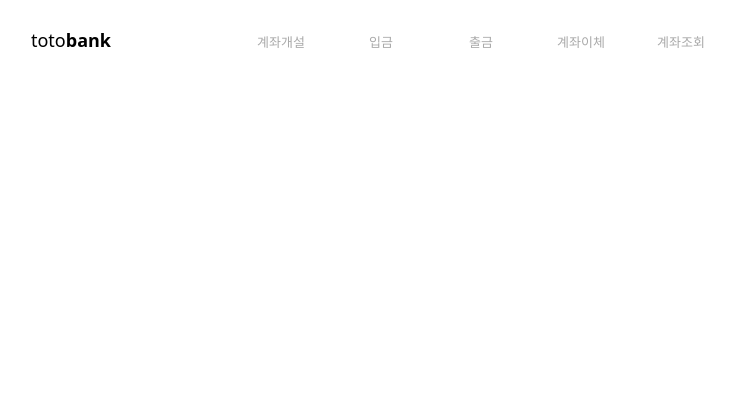
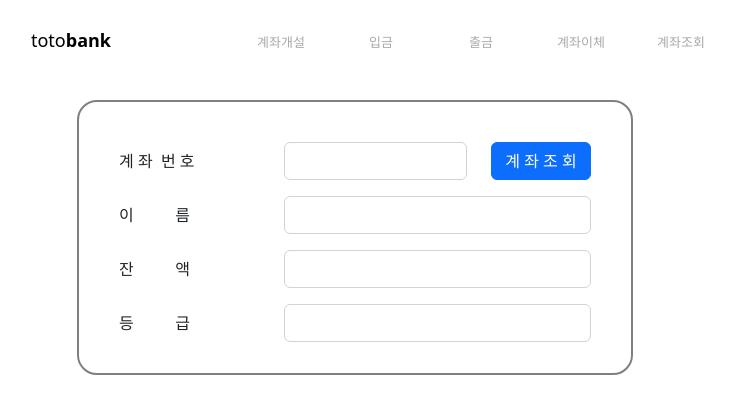
Before and after one commit to bookpark/react-totobank-v2, a React (Create React App) app: page /account-info in a window 1280 px wide. Shown: the top 414 px of the page, without its empty margins (285-1020 px from the left). Built offline with nearby package versions, Linux system fonts and the light colour scheme.

Commit message:
계좌 조회 기능 추가

```diff
--- /dev/null
+++ b/src/component/AccountInfo.js
@@ -0,0 +1,99 @@
+import { Component } from 'react';
+import { FormGroup, Form, Button, Input, Label, Col, Modal, ModalBody, ModalHeader, ModalFooter } from 'reactstrap';
+import axios from 'axios';
+
+class AccountInfo extends Component {
+    constructor(props) {
+        super(props);
+        this.divStyle = {
+            width: '556px', height: '275px', textAlign: 'left',
+            margin: '100px auto', border: '2px solid grey',
+            padding: '40px', borderRadius: '20px'
+        };
+        this.state = {
+            acc: {
+                accountNumber: '',
+                name: '',
+                balance: '',
+                grade: ''
+            },
+            special: false,
+            modal: false,
+            msg_header: '',
+            msg_body: ''
+        }
+    }
+
+    toggle = (e) => {
+        this.setState({ modal: !this.state.modal });
+    }
+
+    change = (e) => {
+        const name = e.target.name;
+        const value = e.target.value;
+        this.setState({ acc: { ...this.state.acc, [name]: value } });
+    }
+
+    inquire = (e) => {
+        console.log(this.state.acc.accountNumber);
+        axios.post('http://localhost:8080/api/inquire-account', null,
+            { params: { accountNumber: this.state.acc.accountNumber } }
+        ).then((response) => {
+            console.log(response.data)
+            var racc = response.data;
+            this.setState({ acc: racc });
+        }).catch((error) => {
+            console.log(error);
+            this.setState({ msg_header: '오류', msg_body: '계좌번호가 틀립니다.' });
+            this.toggle();
+        })
+    }
+
+    render() {
+        return (
+            <div style={this.divStyle}>
+                <Form>
+                    <FormGroup row>
+                        <Label for="accountNumber" sm={4}>계 좌&nbsp; 번 호</Label>
+                        <Col sm={5}>
+                            <Input type="text" name="accountNumber" id="accountNumber" sm={6} value={this.state.acc.accountNumber || ''} onChange={this.change} />
+                        </Col>
+                        <Col>
+                            <Button sm={2} color='primary' style={{ width: '100px' }} onClick={this.inquire}>계 좌 조 회</Button>
+                        </Col>
+                    </FormGroup>
+                    <FormGroup row>
+                        <Label for="name" sm={4}>이&nbsp;&nbsp;&nbsp;&nbsp;&nbsp;&nbsp;&nbsp;&nbsp;&nbsp;&nbsp;름</Label>
+                        <Col>
+                            <Input type="text" name="name" id="name" sm={8} value={this.state.acc.name || ''} readOnly />
+                        </Col>
+                    </FormGroup>
+                    <FormGroup row>
+                        <Label for="balance" sm={4}>잔&nbsp;&nbsp;&nbsp;&nbsp;&nbsp;&nbsp;&nbsp;&nbsp;&nbsp;&nbsp;액</Label>
+                        <Col>
+                            <Input type="text" name="balance" id="balannce" sm={8} value={this.state.acc.balance && ''} readOnly />
+                        </Col>
+                    </FormGroup>
+                    <FormGroup row>
+                        <Label for="grade" sm={4}>등&nbsp;&nbsp;&nbsp;&nbsp;&nbsp;&nbsp;&nbsp;&nbsp;&nbsp;&nbsp;급</Label>
+                        <Col>
+                            <Input type="text" name="grade" id="grade" sm={8} value={this.state.acc.grade || ''} readOnly />
+                        </Col>
+                    </FormGroup>
+                </Form>
+
+                <Modal isOpen={this.state.modal} fade={true} toggle={this.toggle}>
+                    <ModalHeader toggle={this.toggle}>{this.state.msg_header}</ModalHeader>
+                    <ModalBody>
+                        {this.state.msg_body}
+                    </ModalBody>
+                    <ModalFooter>
+                        <Button color="secondary" onClick={this.toggle}>닫기</Button>
+                    </ModalFooter>
+                </Modal>
+            </div>
+        )
+    }
+}
+
+export default AccountInfo;
--- a/src/component/App.js
+++ b/src/component/App.js
@@ -4,6 +4,7 @@ import { Routes, Route} from 'react-router-dom';
 import Header from './Header';
 import Main from './Main';
 import MakeAccount from './MakeAccount';
+import AccountInfo from './AccountInfo';
 
 function App() {
   return (
@@ -11,7 +12,8 @@ function App() {
       <Header/>
       <Routes>
         <Route exact path='/' element={<Main />}/>
-        <Route exact path='/makeAccount' element={<MakeAccount />} />
+        <Route exact path='/make-account' element={<MakeAccount />} />
+        <Route exact path='/account-info' element={<AccountInfo />} />
       </Routes>
     </div>
   );
```
